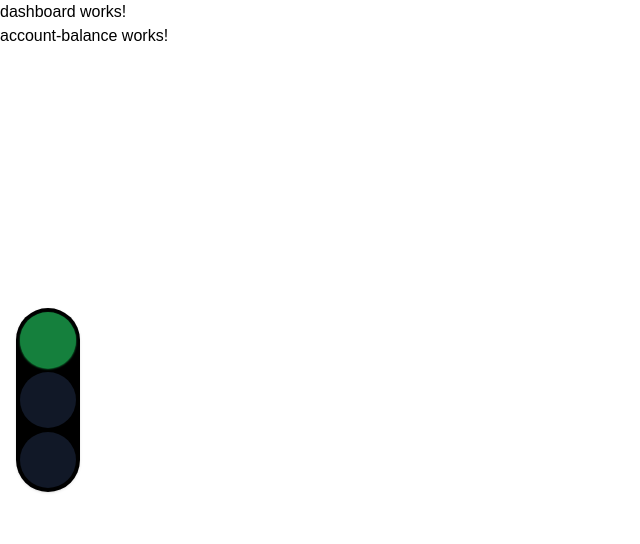
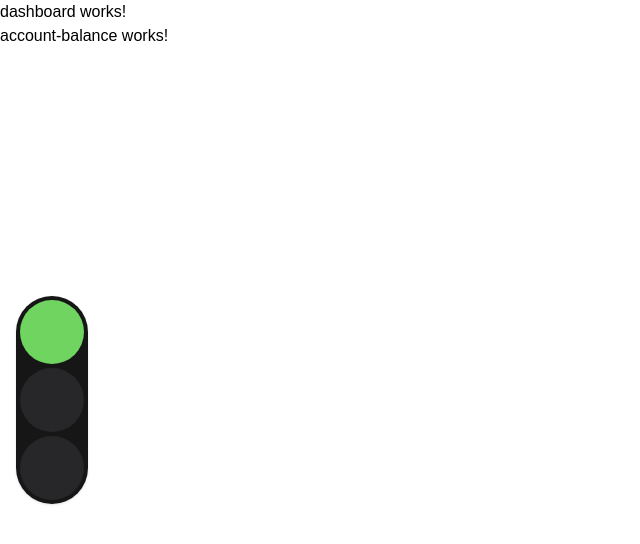
Before and after one commit to No-Country-simulation/c21-27-n-java-angular, an Angular app in the folder frontend/: page /dashboard in a window 1280 px wide. Shown: the top 544 px of the page, without its empty margins (0-640 px from the left). Built offline with nearby package versions, Linux system fonts and the light colour scheme.

Commit message:
feat(fe): update navbar styles

```diff
--- a/frontend/src/app/core/navbar/navbar.component.html
+++ b/frontend/src/app/core/navbar/navbar.component.html
@@ -1,16 +1,16 @@
 <nav class="nav">
   <button routerLink="dashboard" routerLinkActive="nav__button--active" class="nav__button"
     [routerLinkActiveOptions]="{ exact: true }">
-    <span class="icon-[ant-design--home-filled]"></span>
+    <span class="icon-[cil--house]"></span>
   </button>
 
   <button routerLink="transfer" routerLinkActive="nav__button--active" class="nav__button"
     [routerLinkActiveOptions]="{ exact: true }">
-    <span class="icon-[ant-design--dollar-circle-filled]"></span>
+    <span class="icon-[cil--swap-vertical]"></span>
   </button>
 
   <button routerLink="transaction/history" routerLinkActive="nav__button--active" class="nav__button"
     [routerLinkActiveOptions]="{ exact: true }">
-    <span class="icon-[ant-design--profile-filled]"></span>
+    <span class="icon-[cil--cash]"></span>
   </button>
 </nav>
--- a/frontend/src/app/core/navbar/navbar.component.scss
+++ b/frontend/src/app/core/navbar/navbar.component.scss
@@ -7,17 +7,17 @@
 
 .nav {
   @apply flex justify-center items-center gap-1 lg:flex-col;
-  @apply bg-black p-1 rounded-full shadow;
+  @apply bg-ob-black p-1 rounded-full shadow;
 
   &__button {
-    @apply rounded-full p-1 h-14 w-14;
-    @apply bg-gray-900 text-white;
+    @apply rounded-full p-1 h-16 w-16;
+    @apply bg-zinc-800 text-ob-gray;
     @apply transition-all ease-in;
-    @apply duration-200;
+    @apply duration-75;
 
     &--active {
-      @apply bg-green-700 text-white shadow-sm shadow-green-600;
-      @apply -translate-y-3 lg:-translate-y-0;
+      @apply bg-ob-main-bright-green text-ob-black;
+      @apply -translate-y-2 lg:-translate-y-0;
     }
 
     span[class^="icon"] {
```
